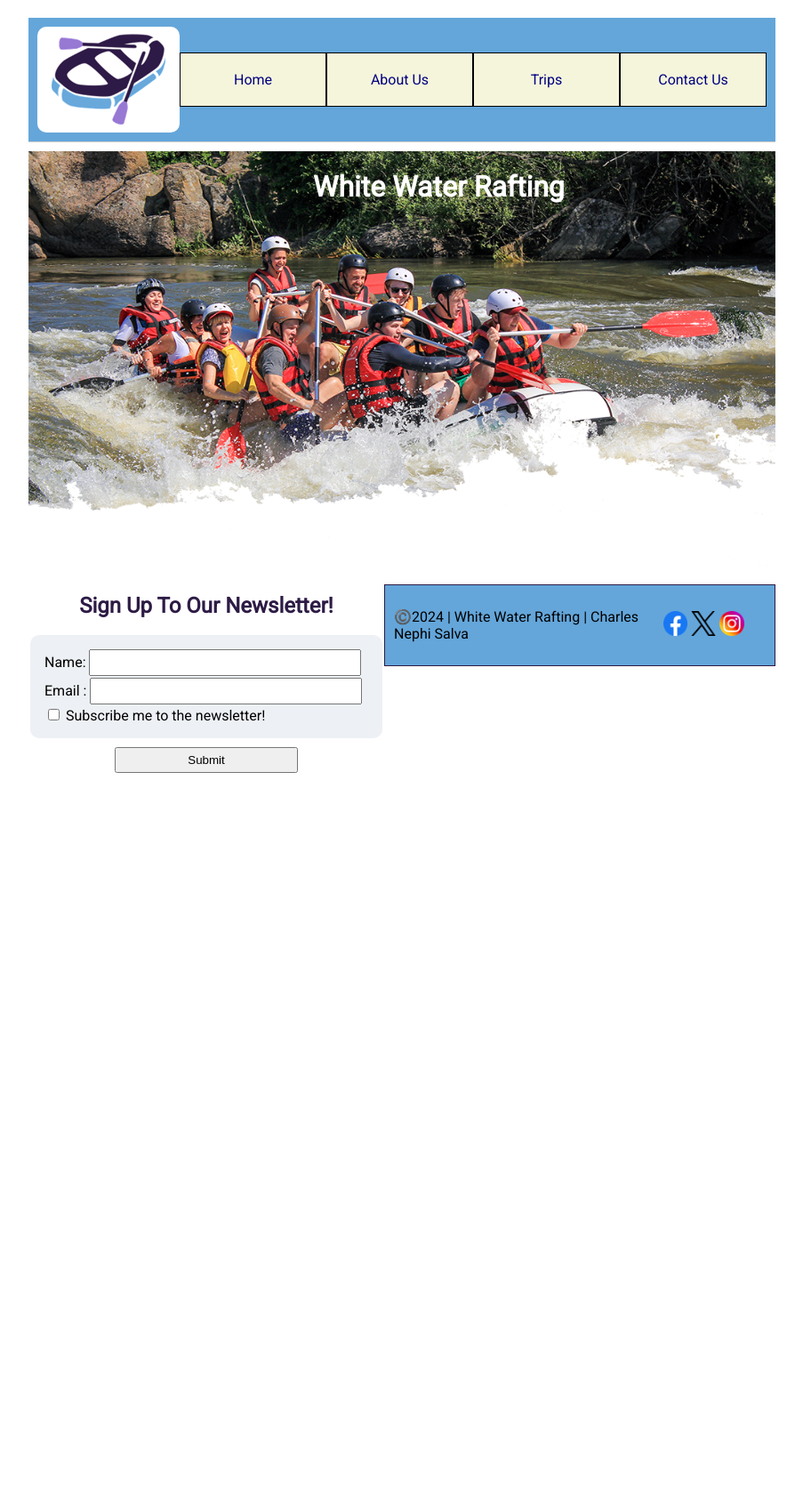
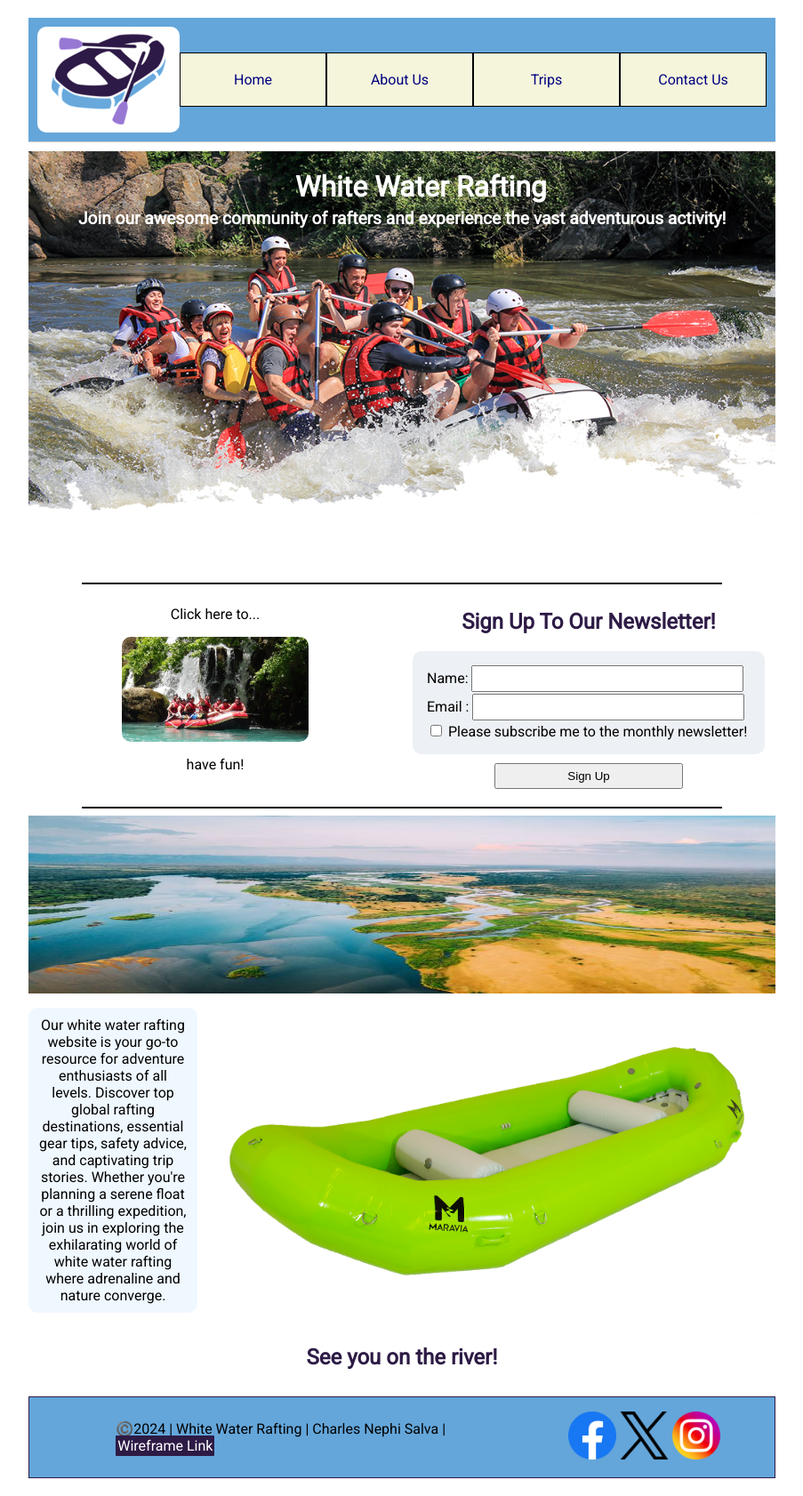
Before and after one commit to charlessalva/wdd130, a plain HTML site: page wwr/index.html in a window 1280 px wide. Shown: the whole page at 89% size, without its empty margins (188-1091 px from the left). Before the commit the page ends 869 px from the top, so only its background shows below. Drawn offline with Linux system fonts and the light colour scheme.

Commit message:
rafting website enhanced

```diff
--- a/wwr/index.html
+++ b/wwr/index.html
@@ -21,9 +21,22 @@
         </nav>
     </header>
     <main>
-        <div class="hero">
+        <div class="heading">
             <img class="hero" src="images/hero.png" alt="White Water Rafting!">
             <h1>White Water Rafting</h1>
+            <div>
+                <p>Join our awesome community of rafters and experience the vast adventurous activity!</p>
+            </div>
+        </div>
+        <hr>
+        <div id="links-and-forms">
+            <div class="container">
+                <p>Click here to...</p>
+                <img src="images/trip2.jpg" alt="trips" class="image">
+                <p>have fun!</p>
+                <div class="overlay">
+                    <div class="text"><a href="trips.html">See Available Trips!</a></div>
+                </div>
             </div>
             <form id="sign-up">
                 <h2>Sign Up To Our Newsletter!</h2>
@@ -33,13 +46,25 @@
                     <label for="email">Email :</label>
                     <input type="text" id="email" name="email">
                     <input type="checkbox" name="newsletter" id="newsletter">
-                <label for="newsletter">Subscribe me to the newsletter!</label>
+                    <label for="newsletter">Please subscribe me to the monthly newsletter!</label>
                 </fieldset>
-            <button type="submit">Submit</button>
+                <button type="submit">Sign Up</button>
             </form>
+        </div>
+        <hr>
+        <div class="content">
+            <img src="images/content.jpeg" alt="Zambezi River" class="zambezi">
+            <p>
+                Our white water rafting website is your go-to resource for adventure enthusiasts of all levels. Discover top global rafting destinations, essential gear tips, safety advice, and captivating trip stories. Whether you're planning a serene float or a thrilling expedition, join us in exploring the exhilarating world of white water rafting where adrenaline and nature converge.
+            </p>
+            <img src="images/raft.png" alt="raft" class="raft">
+            <h2>See you on the river!</h2>
+        </div>
     </main>
     <footer>
-        <p>©️2024 | White Water Rafting | Charles Nephi Salva</p>
+        <p>©️2024 | White Water Rafting | Charles Nephi Salva |<br>
+            <a href="https://app.moqups.com/anws6vdkMIdq2bqGOM60Jlh2gQnsGA99/view/page/ac36d24e7" id="wireframe">Wireframe Link</a>
+        </p>
         <nav class="sociallinks">
             <a href="https://facebook.com">
                 <img src="images/facebook.webp" alt="Facebook">
--- a/wwr/styles/rafting.css
+++ b/wwr/styles/rafting.css
@@ -67,7 +67,8 @@ div {
     position: relative;
 }
 
-.hero img{
+.hero img,
+.heading img {
     margin-top: 10px;
     max-width: 100%;
     display: block;
@@ -77,7 +78,8 @@ div {
 h1 {
     position: absolute;
     top: 0;
-    left: 20rem;
+    left: 50%;
+    margin-left: -120px;
     color: var(--secondary-color);
 }
 
@@ -267,7 +269,8 @@ iframe {
     max-width: 400px;
     height: auto;
     display: grid;
-    float: inline-start;
+    align-self: center;
+    justify-self: center;
 }
 
 fieldset {
@@ -400,3 +403,108 @@ tbody {
     text-decoration: underline;
     font-weight: 900;
 }
+
+/* Home page CSS */
+
+.heading div {
+    position: absolute;
+    top: 45px;
+    color: #FFFFFF;
+    left: 50%;
+    margin-left: -364px;
+    font-size: larger;
+    text-align: center;
+    font-weight: bold;
+}
+
+#links-and-forms {
+    display: grid;
+    grid-template-columns: 1fr 1fr;
+    margin-bottom: 20px;
+}
+
+.container {
+    position: relative;
+    width: 50%;
+    height: 100%;
+    justify-self: center;
+}
+
+.image {
+    display: block;
+    width: 100%;
+    height: auto;
+    border-radius: 10px;
+}
+
+.overlay {
+    position: absolute;
+    top: 0;
+    bottom: 0;
+    left: 0;
+    right: 0;
+    height: 100%;
+    width: 100%;
+    opacity: 0;
+    transition: .5s ease;
+    background-color: #008CBA;
+}
+
+.container:hover .overlay {
+    opacity: 1;
+}
+
+.container p {
+    text-align: center;
+}
+
+.text {
+color: white;
+font-size: 20px;
+position: absolute;
+top: 50%;
+left: 50%;
+-webkit-transform: translate(-50%, -50%);
+-ms-transform: translate(-50%, -50%);
+transform: translate(-50%, -50%);
+text-align: center;
+}
+
+.text a {
+    text-decoration: none;
+    color: white;
+}
+
+.content {
+    max-width: 100%;
+    display: grid;
+    grid-template-columns: 1fr 650px;
+}
+
+.content p {
+    text-align: center;
+    background-color: aliceblue;
+    padding: 10px;
+    border-radius: 10px;
+}
+
+.zambezi {
+    width: 100%;
+    height: 200px;
+    grid-column: 1/3;
+}
+
+.raft {
+    width: 650px;
+    align-self: center;
+}
+
+.content h2 {
+    grid-column: 1/3;
+}
+
+#wireframe {
+    background-color: #2d1b45;
+    padding: 2px;
+    border-radius: 1px;
+}
```
Also changed, not shown: wwr/contact.html (+1 -1 lines), wwr/trips.html (+1 -1 lines), wwr/images/content.jpeg (added), wwr/images/full-width.jpg (added), wwr/images/raft.png (added). Lines whose indentation alone changed are shown as unchanged.
